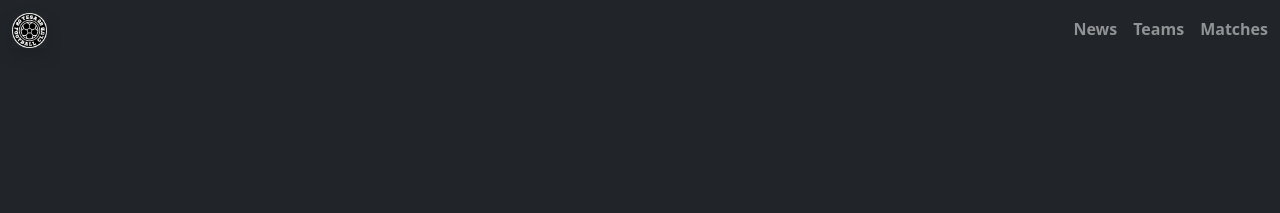
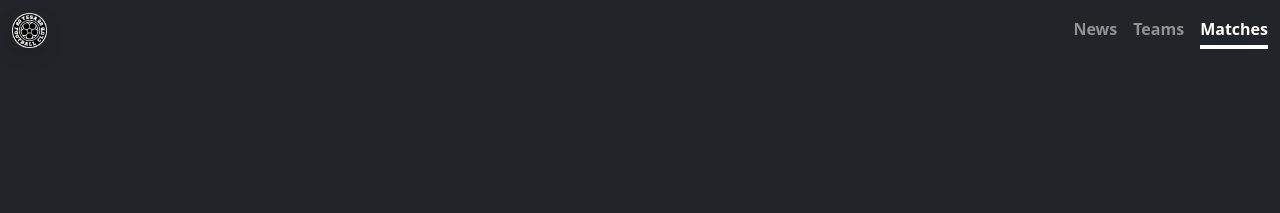
Before and after one commit to tesafc/tesafc.github.io, a Jekyll site: the page built from matches.html, in a window 1280 px wide. Shown: the top 213 px of the page. Built offline with Jekyll 4.4.1, drawn with Linux system fonts in a browser that asks for light colours.

Commit message:
Update default.html

```diff
--- a/_layouts/default.html
+++ b/_layouts/default.html
@@ -28,9 +28,9 @@
         </a>
         <nav class="nav nav-masthead">
           {% assign currentPage = page.url %}
-          <a class="nav-link fw-bold py-1 px-0 {% if currentPage == 'news/' | relative_url %}active{% endif %}" href="{{ 'news' | relative_url }}">News</a>
-          <a class="nav-link fw-bold py-1 px-0 {% if currentPage == 'teams/' | relative_url %}active{% endif %}" href="{{ 'teams' | relative_url }}">Teams</a>
-          <a class="nav-link fw-bold py-1 px-0 {% if currentPage == 'matches/' | relative_url %}active{% endif %}" href="{{ 'matches' | relative_url }}">Matches</a>
+          <a class="nav-link fw-bold py-1 px-0 {% if currentPage == '/news/' | relative_url %}active{% endif %}" href="{{ 'news' | relative_url }}">News</a>
+          <a class="nav-link fw-bold py-1 px-0 {% if currentPage == '/teams/' | relative_url %}active{% endif %}" href="{{ 'teams' | relative_url }}">Teams</a>
+          <a class="nav-link fw-bold py-1 px-0 {% if currentPage == '/matches/' | relative_url %}active{% endif %}" href="{{ 'matches' | relative_url }}">Matches</a>
         </nav>
       </header>
     </div>
```
